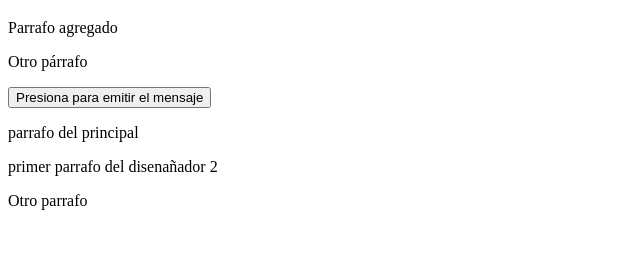
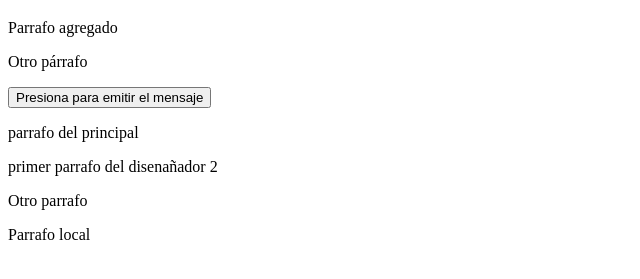
Before and after one commit to Black852456/ejemplogit, a plain HTML site: page index.html in a window 1280 px wide. Shown: the part 61-340 px from the top of the page, without its empty margins (0-640 px from the left). Drawn offline with Linux system fonts and the light colour scheme.

Commit message:
cmabios desde local

```diff
--- a/index.html
+++ b/index.html
@@ -19,6 +19,7 @@
     <p>parrafo del principal</p>
     <p>primer parrafo del disenañador 2</p>
     <p>Otro parrafo</p>
+    <p>Parrafo local</p>
 </body>
 
 
```
